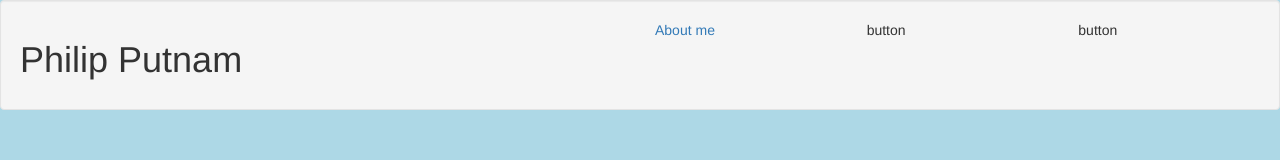
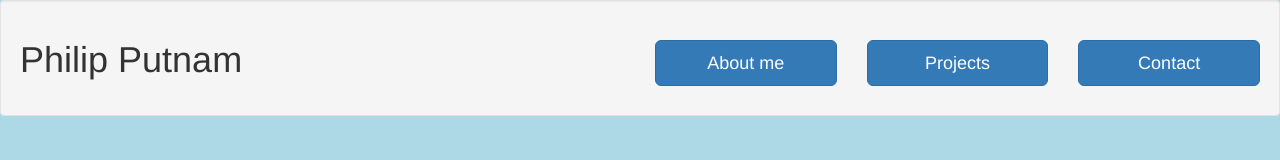
Before and after one commit to philip-putnam/profile-page, a plain HTML site: page index.html in a window 1280 px wide. Drawn offline with Linux system fonts and the light colour scheme.

Commit message:
add bootstrap buttons to header

```diff
--- a/index.html
+++ b/index.html
@@ -7,22 +7,24 @@
   </head>
 
   <body>
+    <header>
       <div class="well">
         <div class="row">
           <div class="col-md-6">
               <h1>Philip Putnam</h1>
           </div>
           <div class="col-md-2">
-          <p><a href="aboutme.html">About me</a></p>
+            <h2><a class="btn btn-primary btn-lg btn-block" href="aboutme.html" role="button">About me</a></h2>
           </div>
           <div class="col-md-2">
-          <p>button</p>
+            <h2><a class="btn btn-primary btn-lg btn-block" href="aboutme.html" role="button">Projects</a></h2>
           </div>
           <div class="col-md-2">
-          <p>button</p>
-        </div>
-
+            <h2><a class="btn btn-primary btn-lg btn-block" href="aboutme.html" role="button">Contact</a></h2>
           </div>
         </div>
+      </div>
+    </header>
+
   </body>
 </html>
```
Also changed, not shown: contacts.html (added), projects.html (added). Lines whose indentation alone changed are shown as unchanged.
